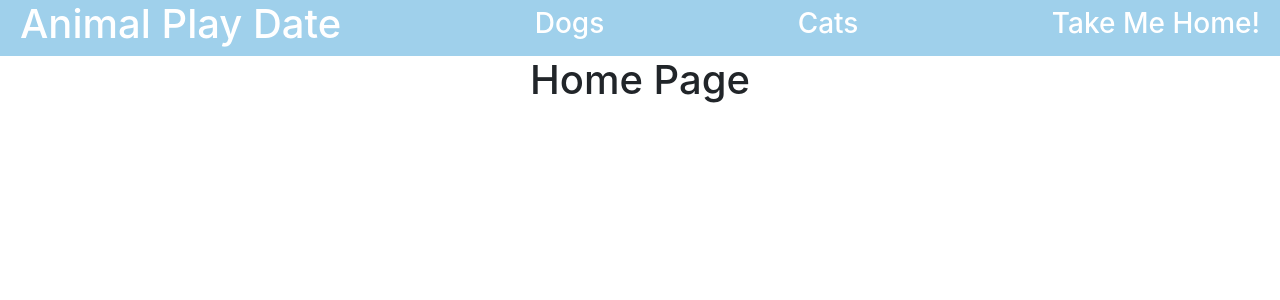
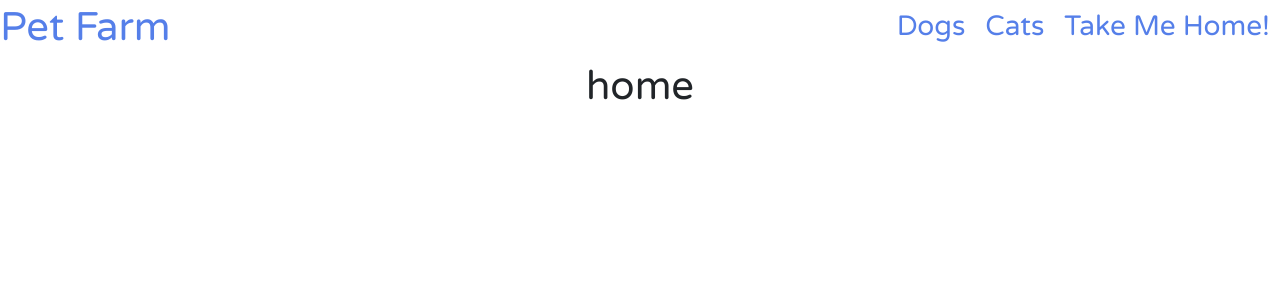
Before and after one commit to shinheep/PetBuddies, a React (Create React App) app: page / in a window 1280 px wide. Shown: the top 300 px of the page. Built offline with nearby package versions, Linux system fonts and the light colour scheme.

Commit message:
css started

```diff
--- a/public/index.html
+++ b/public/index.html
@@ -9,6 +9,20 @@
       name="description"
       content="Web site created using create-react-app"
     />
+
+
+    <!-- Google Font Import -->
+    <style>
+      @import url('https://fonts.googleapis.com/css2?family=Varela+Round&display=swap');
+      </style>
+
+
+    <!-- Font Awesome Icons -->
+    <script
+      src="https://kit.fontawesome.com/fc9b7adb22.js"
+      crossorigin="anonymous"
+    ></script>
+
     <link rel="apple-touch-icon" href="%PUBLIC_URL%/logo192.png" />
     <!--
       manifest.json provides metadata used when your web app is installed on a
--- a/src/App.css
+++ b/src/App.css
@@ -1,27 +1,53 @@
 .App {
   text-align: center;
+  background: white;
+  font-family: "Varela Round";
+}
+
+.header {
+  background: white;
+  color: #557FE9;
+  display: flex;
+  align-items: center;
+  justify-content: space-between;
+  text-decoration: none;
+}
+
+.navBar{
+  color: #557FE9;
+  text-decoration: none;
+  padding: 10px;
+  display: none;
 }
 
 nav {
-  background: rgb(159, 208, 235);
-  color: white;
   display: flex;
-  align-items: center;
-  justify-content: space-between;
-  padding: 0 20px;
 }
 
-.navBar{
-  color: white;
+.hamburger {
+  display: flex;
+  justify-content: flex-end;
+  font-size: 25px;
   text-decoration: none;
+  color: black;
+  padding: 10px;
 }
 
+/* Home Component Styling Start */
+
+
+
+/* Home Component Styling End */
+
+/* Dog & Cat Component Styling Start */
+
 .dogCard, .catCard{
-  width: 400px;
-  height: 450px;
-  /* display: flex; */
-  border: 1px solid pink;
+  width: 405px;
+  height: 440px;
+  background-color: white;
+  border: 3px solid #5680E9;
   margin: 0 auto;
+  margin: 10px;
 }
 
 .pics{
@@ -29,7 +55,59 @@ nav {
   height: 400px;
 }
 
+.doggy {
+  display: flex;
+  flex-wrap: wrap;
+  justify-content: center;
+}
+
+.kitty {
+  display: flex;
+  flex-wrap: wrap;
+  justify-content: center;
+}
+
 .button{
   height: 30px;
-  border-radius: 20%;
+  background-color: #5680E9;
+  color: white;
 }
+
+.button:hover{
+  background-color: #95b0f6;
+  color: black;
+}
+
+/* Dog & Cat Component Styling End */
+
+/* Tame Me Home Component Styling Start */
+
+.adoptedSquad{
+  display: flex;
+  flex-wrap: wrap;
+  justify-content: center;
+}
+
+
+/* Take Me Home Component Styling End */
+
+
+/*Responsive Design */
+
+/*Tablet view */
+@media only screen and (min-width: 678px){
+  .navBar{
+    display: flex;
+    justify-content: flex-end;
+  }
+
+  .hamburger{
+    display: none;
+  }
+
+};
+
+/*Desktop view */
+@media only screen and (min-width: 992px){
+
+};
--- a/src/App.js
+++ b/src/App.js
@@ -25,11 +25,13 @@ function App() {
   return (
 
     <div className="App">
-      <nav>
-        <Link to='/' className='navBar'>
-        <h1>Animal Play Date</h1>
+
+      <header className='header'>
+        <Link to='/' className='header'>
+          <h1>Pet Farm</h1>
         </Link>
 
+        <nav>
           <Link to='/dogs' className='navBar'>
           <h3>Dogs</h3>
           </Link>
@@ -41,7 +43,13 @@ function App() {
           <Link to='/takemehome' className='navBar'>
           <h3>Take Me Home!</h3>
           </Link>
+
+          <a href="#" class="hamburger"><i class="fas fa-bars"></i></a>
         </nav>
+
+      </header>
+
+
 
       <main>
         <Switch>
--- a/src/components/Cats.js
+++ b/src/components/Cats.js
@@ -5,7 +5,7 @@ const Cats = (props) => {
 
     const makeApiCall = () => {
       return (
-        fetch ('https://api.thecatapi.com/v1/images/search?limit=30&page=3&order=desc?api_key=07b26afd-c760-43a7-b8f9-31834f6d598d')
+        fetch ('https://api.thecatapi.com/v1/images/search?limit=100&page=3&order=desc?api_key=07b26afd-c760-43a7-b8f9-31834f6d598d')
         .then((response)=>response.json())
         .then((data)=>setCats(data))
       )
@@ -19,7 +19,7 @@ const Cats = (props) => {
 
       const catImages = cats && cats.map((cat, index)=> {
         return (
-          <div className="catCard">
+          <div key={index} className="catCard">
           <img src={cat.url} key={index} className="pics" alt=''/>
           <button onClick={()=>props.addMe(cat)} className="button">Adopt Me!</button>
           </div>
@@ -28,7 +28,8 @@ const Cats = (props) => {
 
     return (
         <div className="catSection">
-            <div>{catImages}</div>
+            <input type='text' placeholder="Search for a breed"/><input type='submit'/>
+            <div className='kitty'>{catImages}</div>
 
         </div>
     );
--- a/src/components/Dogs.js
+++ b/src/components/Dogs.js
@@ -5,7 +5,7 @@ const Dogs = (props) => {
 
     const makeApiCall = () => {
       return (
-        fetch ('https://api.thedogapi.com/v1/images/search?limit=30&page=3&order=desc?api_key=07b26afd-c760-43a7-b8f9-31834f6d598d')
+        fetch ('https://api.thedogapi.com/v1/images/search?limit=100&page=3&order=desc?api_key=07b26afd-c760-43a7-b8f9-31834f6d598d')
         .then((response)=>response.json())
         .then((data)=>setDogs(data))
       )
@@ -15,10 +15,10 @@ const Dogs = (props) => {
       makeApiCall()
       }, [])
 
-    // console.log(dogs)
+    console.log(dogs)
       const doggyImages = dogs && dogs.map((dog, index)=> {
         return (
-          <div className="dogCard">
+          <div key={index} className="dogCard">
             <img src={dog.url} key={index} alt='' className="pics"/>
             <button onClick={()=>props.addMe(dog)} className="button">Adopt Me!</button>
           </div>
@@ -26,7 +26,10 @@ const Dogs = (props) => {
       })
     return (
         <div className="dogSection">
-            {doggyImages}
+            <input type='text' placeholder="Search for a breed"/><input type='submit'/>
+
+              <div className='doggy'>{doggyImages}</div>
+
 
 
         </div>
--- a/src/components/Home.js
+++ b/src/components/Home.js
@@ -1,8 +1,14 @@
 import React from 'react';
 
 const Home = () => {
+
     return (
-        <h1>Home Page</h1>
+        <div className='homePage'>
+            <header>
+                <h1>home</h1>
+            </header>
+
+        </div>
     );
 };
 
--- a/src/components/TakeMeHome.js
+++ b/src/components/TakeMeHome.js
@@ -5,10 +5,10 @@ const TakeMeHome = (props) => {
 
     const squad = props.takeMeHome.map((animal, index) => {
         return (
-            <div className="dogCard">
+            <div key={index} className="dogCard">
                 <img src={animal.url} alt='' className="pics"></img>
-                <button onClick={()=>props.removeMe(index)}>Not Quite the One</button>
-                <button>The One!</button>
+                <button onClick={()=>props.removeMe(index)} className="button">Not Quite the One</button>
+                <button className="button">The One!</button>
             </div>
         )
     })
@@ -16,7 +16,7 @@ const TakeMeHome = (props) => {
     return (
         <div className="adopted">
             <h1>Adopt Me!</h1>
-            {squad}
+            <div className='adoptedSquad'>{squad}</div>
         </div>
     );
 };
```
Also changed, not shown: 1 other file (tests, documents, lock files or other folders). Lines whose indentation alone changed are shown as unchanged.
